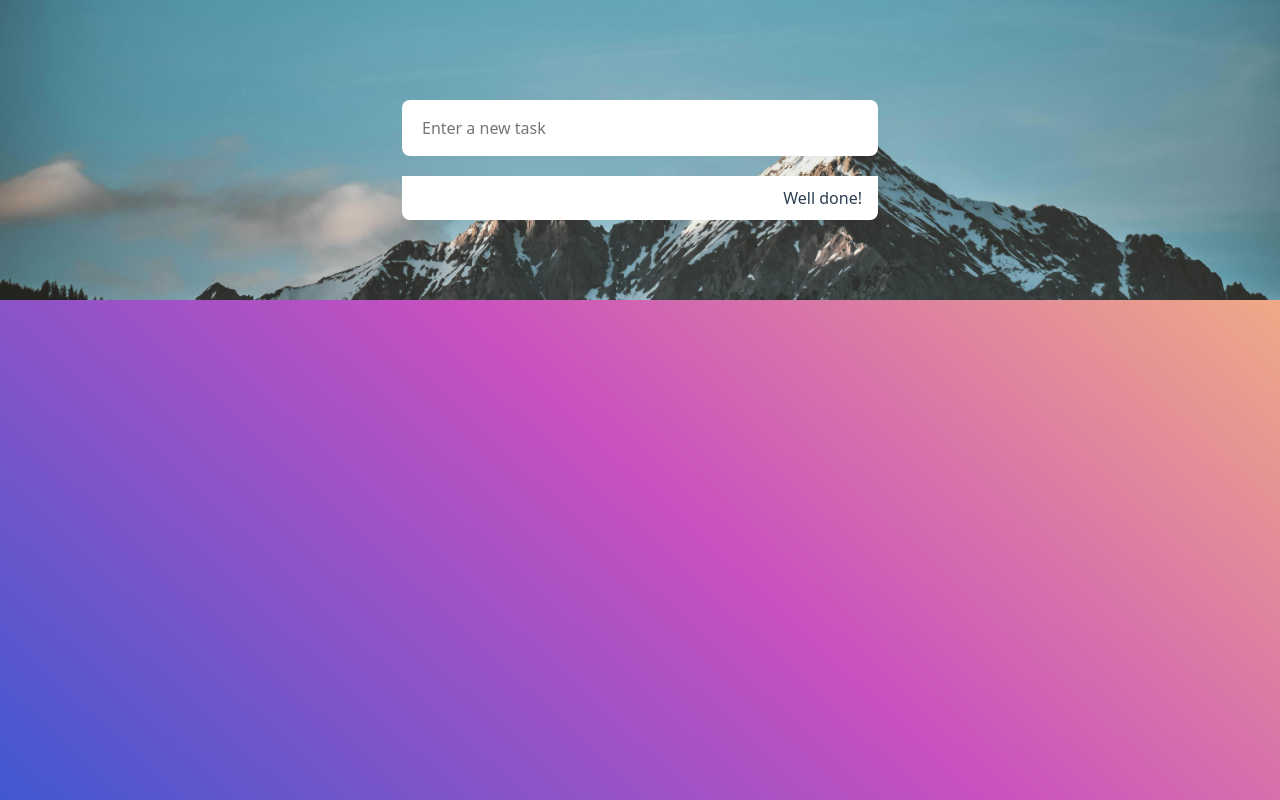
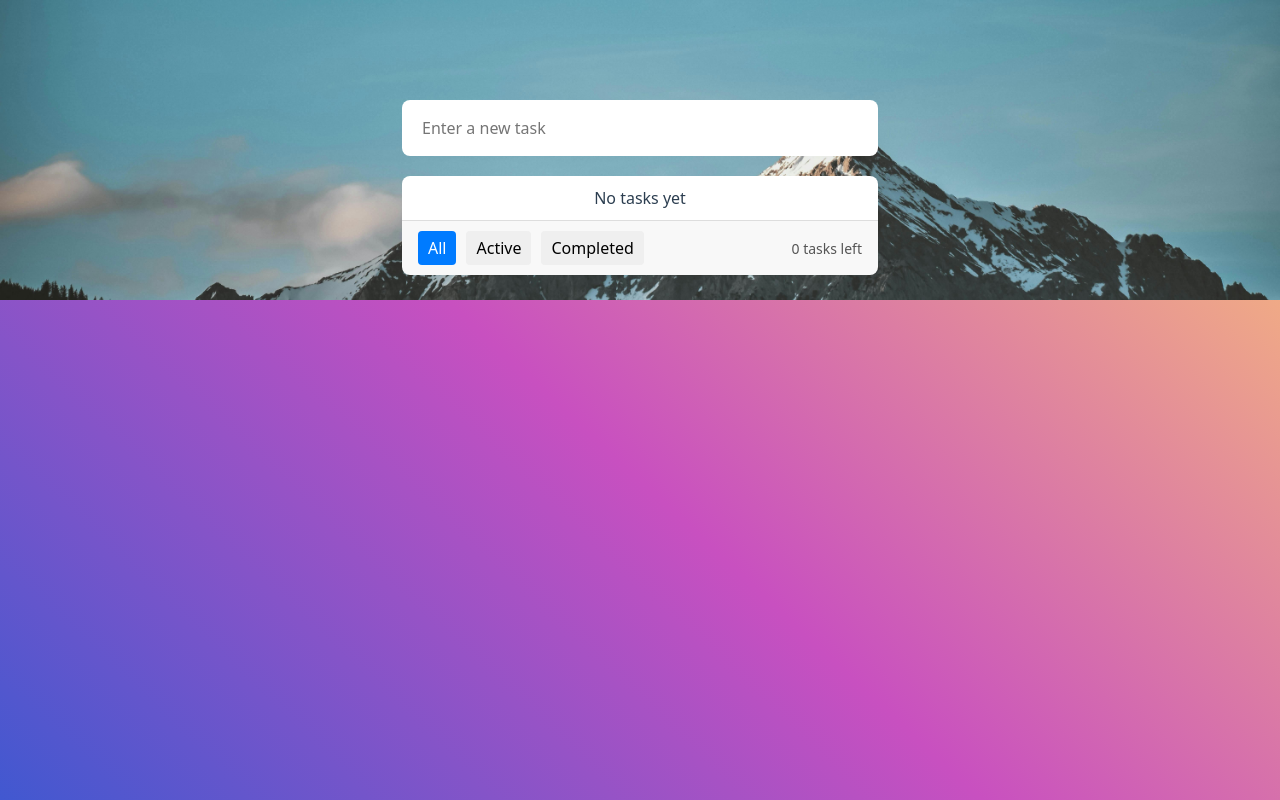
Before and after one commit to Adouleur/perfect-todo-app, a Vue app: page / in a window 1280 px wide. Built offline with nearby package versions, Linux system fonts and the light colour scheme.

Commit message:
task 9
Implement filters functionality

```diff
--- a/src/App.vue
+++ b/src/App.vue
@@ -3,12 +3,12 @@ import TodoPage from '@/components/pages/TodoPage.vue';
 </script>
 
 <template>
-  <TodoPage></TodoPage>
+  <TodoPage />
 </template>
 
 <style>
 body {
-  font-family: 'cursive', serif;
+  font-family: 'Open Sans', 'cursive', serif;
   background-color: #4158d0;
   background-image: linear-gradient(43deg, #4158d0 0%, #c850c0 46%, #ffcc70 100%);
   margin: 0;
--- a/src/components/molecules/InfoBoard.vue
+++ b/src/components/molecules/InfoBoard.vue
@@ -2,32 +2,57 @@
 import { defineProps } from 'vue';
 
 const props = defineProps({
-  tasksLeft: { type: Number, required: true, default: 0 }
+  tasksLeft: { type: Number, required: true },
+  setFilter: { type: Function, required: true },
+  currentFilter: { type: String, required: true }
 });
 </script>
 
 <template>
-  <div class="boardWrapper">
-    <span
-      >{{
-        tasksLeft === 0
-          ? 'Well done!'
-          : tasksLeft === 1
-            ? tasksLeft + ' task left'
-            : tasksLeft > 1
-              ? tasksLeft + ' tasks left'
-              : null
-      }}
-    </span>
+  <div class="info-board">
+    <div class="filters">
+      <button :class="{ active: currentFilter === 'all' }" @click="setFilter('all')">All</button>
+      <button :class="{ active: currentFilter === 'active' }" @click="setFilter('active')">
+        Active
+      </button>
+      <button :class="{ active: currentFilter === 'completed' }" @click="setFilter('completed')">
+        Completed
+      </button>
+    </div>
+    <div class="tasks-left">{{ tasksLeft }} {{ tasksLeft === 1 ? 'task' : 'tasks' }} left</div>
   </div>
 </template>
 
 <style scoped>
-.boardWrapper {
+.info-board {
   display: flex;
-  justify-content: flex-end;
-  background-color: white;
+  justify-content: space-between;
+  align-items: center;
+  padding: 10px 16px;
+  background-color: #f8f8f8;
+  border-top: 1px solid #ddd;
   border-radius: 0 0 8px 8px;
-  padding: 10px 16px;
+}
+
+.filters {
+  display: flex;
+  gap: 10px;
+}
+
+button {
+  padding: 5px 10px;
+  border: none;
+  border-radius: 4px;
+  cursor: pointer;
+}
+
+button.active {
+  background: #007bff;
+  color: white;
+}
+
+.tasks-left {
+  font-size: 14px;
+  color: #555;
 }
 </style>
--- a/src/components/organisms/TodoList.vue
+++ b/src/components/organisms/TodoList.vue
@@ -5,11 +5,17 @@ import TaskComponent from '@/components/molecules/ToDoComponent/ToDoComponent.vu
 import InfoBoard from '@/components/molecules/InfoBoard.vue';
 
 const store = useStore();
-const todos = computed(() => store.getters.allTodos);
+
 const incompleteTodos = computed(() => store.getters.incompleteTodos);
+const todos = computed(() => store.getters.filteredTodos);
+const currentFilter = computed(() => store.state.filter);
+
+const setFilter = (filter) => {
+  store.commit('setFilter', filter);
+};
 
 const updateTaskOrder = ({ id, targetId }) => {
-  const tasks = [...todos.value];
+  const tasks = [...store.getters.allTodos];
   const draggedTaskIndex = tasks.findIndex((task) => task.id === id);
   const targetTaskIndex = tasks.findIndex((task) => task.id === targetId);
 
@@ -27,8 +33,10 @@ const updateTaskOrder = ({ id, targetId }) => {
 
 <template>
   <div class="wrapper">
+    <span v-if="todos.length === 0" class="empty-message">No tasks yet</span>
     <TaskComponent
       v-for="todo in todos"
+      v-else
       :id="todo.id"
       :key="todo.id"
       :text="todo.title"
@@ -36,7 +44,11 @@ const updateTaskOrder = ({ id, targetId }) => {
       @update:order="updateTaskOrder"
     />
   </div>
-  <InfoBoard :tasks-left="incompleteTodos.length" />
+  <InfoBoard
+    :tasks-left="incompleteTodos.length"
+    :set-filter="setFilter"
+    :current-filter="currentFilter"
+  />
 </template>
 
 <style scoped>
@@ -50,4 +62,8 @@ const updateTaskOrder = ({ id, targetId }) => {
   overflow-y: auto;
   max-height: 325px;
 }
+.empty-message {
+  padding: 10px 16px;
+  text-align: center;
+}
 </style>
--- a/src/store/getters.js
+++ b/src/store/getters.js
@@ -4,5 +4,16 @@ export default {
   },
   incompleteTodos: (state) => {
     return state.todos.filter((todo) => !todo.completed);
+  },
+  filteredTodos(state) {
+    switch (state.filter) {
+      case 'completed':
+        return state.todos.filter((todo) => todo.completed);
+      case 'active':
+        return state.todos.filter((todo) => !todo.completed);
+      case 'all':
+      default:
+        return state.todos;
+    }
   }
 };
--- a/src/store/index.js
+++ b/src/store/index.js
@@ -3,7 +3,7 @@ import mutations from '@/store/mutations';
 import actions from '@/store/actions';
 import getters from '@/store/getters';
 
-const state = { todos: [] };
+const state = { todos: [], filter: 'all' };
 
 export default createStore({
   state,
--- a/src/store/mutations.js
+++ b/src/store/mutations.js
@@ -13,5 +13,8 @@ export default {
   },
   updateTaskOrder(state, orderedIds) {
     state.todos = orderedIds.map((id) => state.todos.find((task) => task.id === id));
+  },
+  setFilter(state, filter) {
+    state.filter = filter;
   }
 };
```
